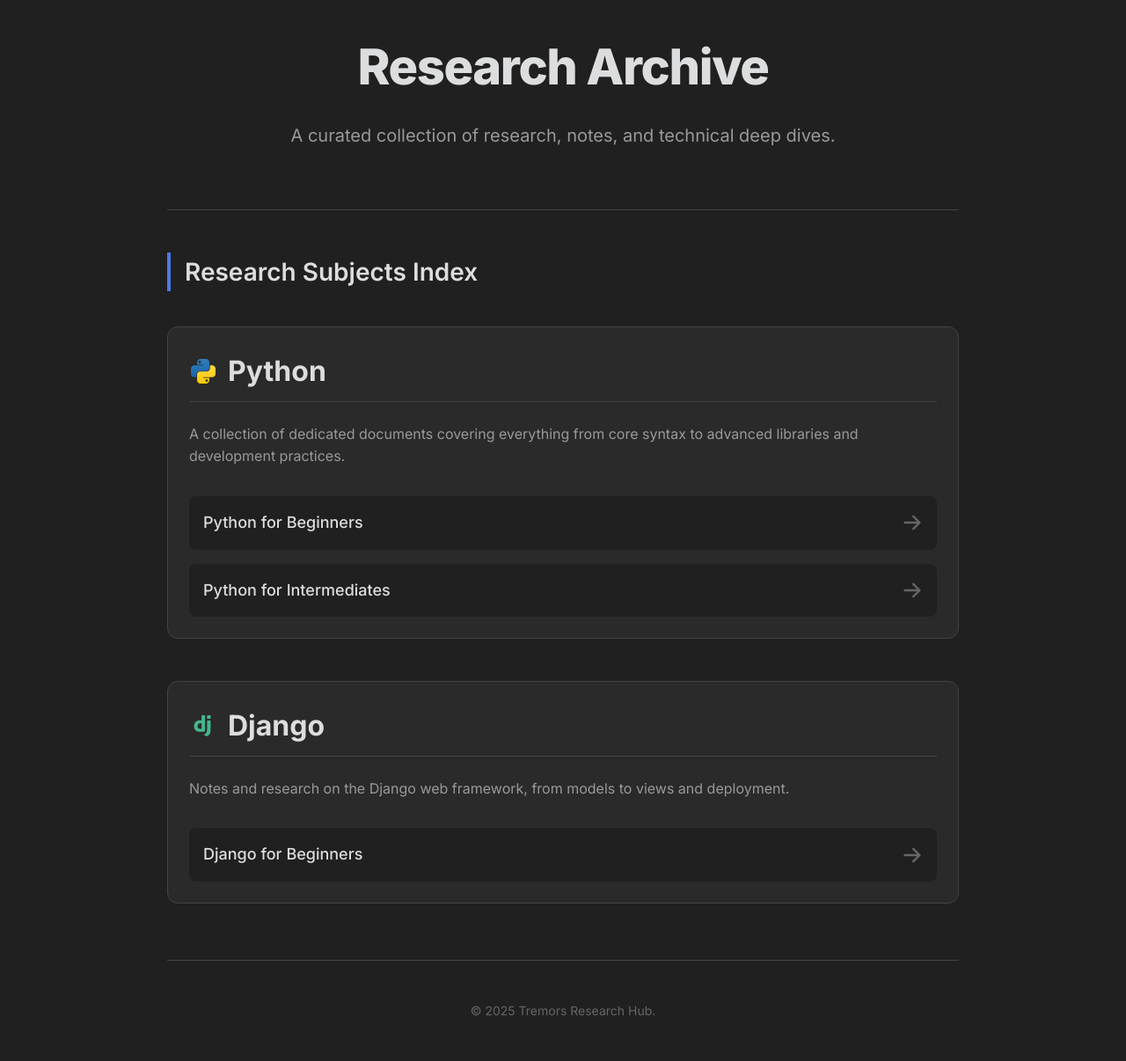
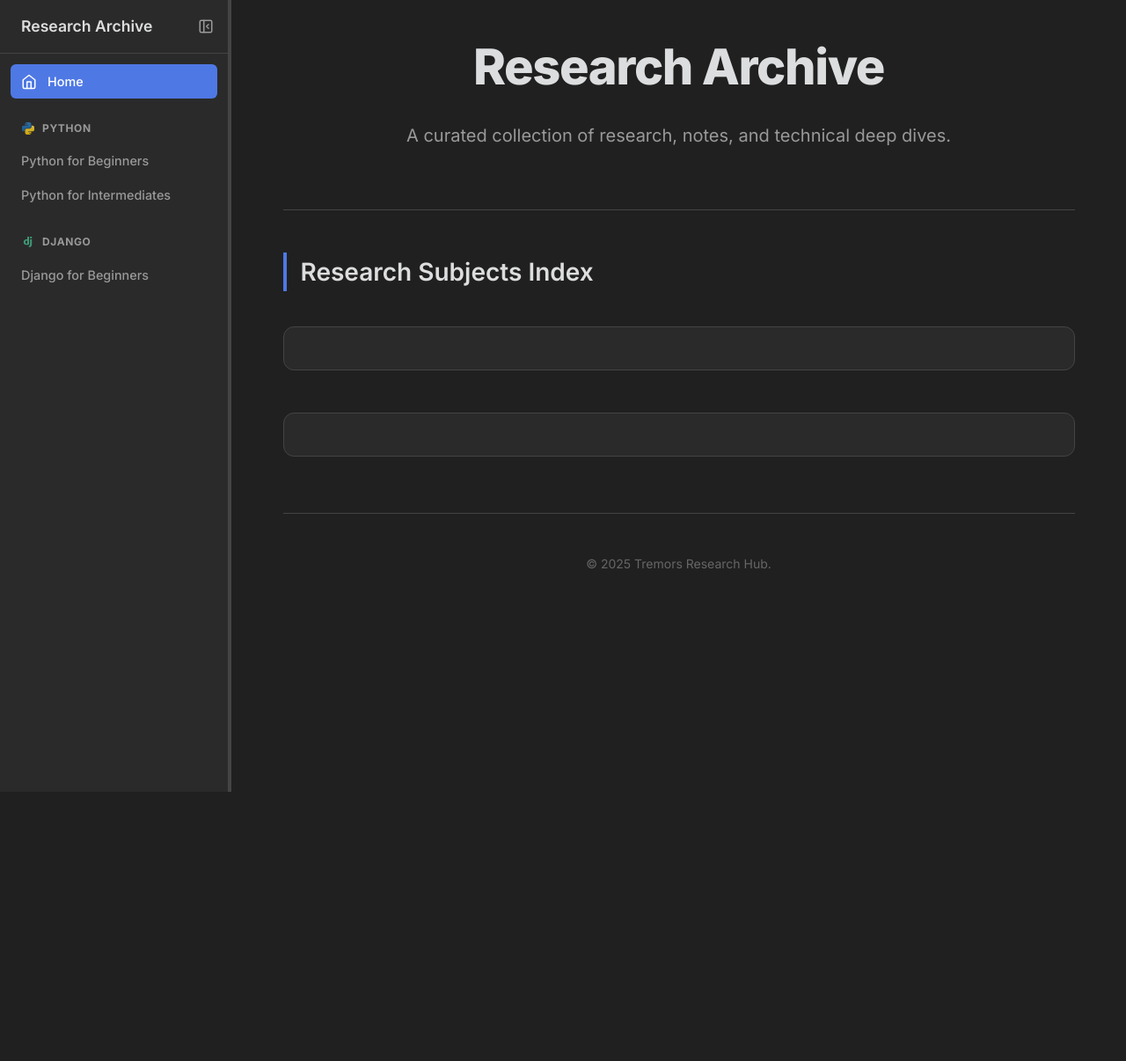
Before and after one commit to qtremors/research, a Jekyll site: the page built from index.html, in a window 1280 px wide. Shown: the whole page at 88% size. Built offline with Jekyll 4.4.1, drawn with Linux system fonts in a browser that asks for light colours; after the commit the page ends 900 px from its top, so only the background shows below that.

Commit message:
implementing obsidian like ui

```diff
--- /dev/null
+++ b/_includes/sidebar.html
@@ -0,0 +1,53 @@
+<div class="sidebar-header">
+    <a href="{{ '/' | relative_url }}" class="sidebar-title-link">
+        <h3>Research Archive</h3>
+    </a>
+    <button class="sidebar-toggle-button" aria-label="Toggle sidebar">
+        <svg xmlns="http://www.w3.org/2000/svg" width="24" height="24" viewBox="0 0 24 24" fill="none" stroke="currentColor" stroke-width="2" stroke-linecap="round" stroke-linejoin="round" class="lucide lucide-panel-left-close"><rect width="18" height="18" x="3" y="3" rx="2"/><path d="M9 3v18"/><path d="m16 15-3-3 3-3"/></svg>
+    </button>
+</div>
+
+<nav class="sidebar-nav">
+    <ul class="nav-list root-list">
+        <li>
+            <a href="{{ '/' | relative_url }}" class="nav-link {% if page.url == '/' %}is-active{% endif %}">
+                <svg xmlns="http://www.w3.org/2000/svg" width="24" height="24" viewBox="0 0 24 24" fill="none" stroke="currentColor" stroke-width="2" stroke-linecap="round" stroke-linejoin="round" class="lucide lucide-home"><path d="m3 9 9-7 9 7v11a2 2 0 0 1-2 2H5a2 2 0 0 1-2-2z"/><polyline points="9 22 9 12 15 12 15 22"/></svg>
+                <span>Home</span>
+            </a>
+        </li>
+    </ul>
+
+    <h4 class="nav-collection-title">
+        <img src="{{ '/assets/python.svg' | relative_url }}" alt="Python Icon" width="16" height="16">
+        Python
+    </h4>
+    <ul class="nav-list">
+        {% assign notes = site.python | sort: 'title' %}
+        {% for note in notes %}
+            <li>
+                <a href="{{ note.url | relative_url }}" class="nav-link {% if page.url == note.url %}is-active{% endif %}">
+                    <span>{{ note.title | default: "Untitled Note" }}</span>
+                </a>
+            </li>
+        {% else %}
+            <li class="nav-empty">No notes yet.</li>
+        {% endfor %}
+    </ul>
+
+    <h4 class="nav-collection-title">
+        <img src="{{ '/assets/django.svg' | relative_url }}" alt="Django Icon" width="16" height="16">
+        Django
+    </h4>
+    <ul class="nav-list">
+        {% assign notes = site.django | sort: 'title' %}
+        {% for note in notes %}
+            <li>
+                <a href="{{ note.url | relative_url }}" class="nav-link {% if page.url == note.url %}is-active{% endif %}">
+                    <span>{{ note.title | default: "Untitled Note" }}</span>
+                </a>
+            </li>
+        {% else %}
+            <li class="nav-empty">No notes yet.</li>
+        {% endfor %}
+    </ul>
+</nav>
--- a/_layouts/default.html
+++ b/_layouts/default.html
@@ -258,5 +258,7 @@
             });
         }
     </script>
+
+    <script src="{{ '/assets/js/main-layout.js' | relative_url }}"></script>
 </body>
 </html>
--- a/assets/css/default.css
+++ b/assets/css/default.css
@@ -26,12 +26,13 @@
         color: var(--text-normal);
         line-height: 1.6;
         margin: 0;
-        padding: 2rem 1rem;
+
     }
 
     main {
         max-width: 750px;
         margin: 0 auto;
+        padding: 2rem 1rem;
     }
 
 
--- /dev/null
+++ b/assets/css/main-layout.css
@@ -0,0 +1,213 @@
+/*
+ * Main layout structure for sidebar, resizer, and content
+ * Mimics an Obsidian-style layout
+ */
+
+:root {
+    /* Set default sidebar width, can be overridden by JS */
+    --sidebar-width: 260px;
+    --sidebar-min-width: 220px;
+    --sidebar-max-width: 500px;
+}
+
+/* Remove default padding/margin from body for the vh-based layout */
+body {
+    padding: 0;
+    margin: 0;
+    overflow: hidden; /* Prevent body from scrolling */
+}
+
+.page-wrapper {
+    display: grid;
+    grid-template-columns: var(--sidebar-width) 3px 1fr;
+    grid-template-rows: 100vh;
+    height: 100vh;
+    background-color: var(--background-primary);
+}
+
+.sidebar {
+    grid-column: 1;
+    background-color: var(--background-secondary);
+    border-right: 1px solid var(--background-modifier-border);
+    display: flex;
+    flex-direction: column;
+    overflow: hidden;
+    transition: width 0.2s ease-in-out;
+}
+
+.sidebar-resizer {
+    grid-column: 2;
+    cursor: col-resize;
+    background-color: var(--background-modifier-border);
+    transition: background-color 0.2s;
+    z-index: 10;
+}
+
+.sidebar-resizer:hover {
+    background-color: var(--interactive-accent);
+}
+
+.content-wrapper {
+    grid-column: 3;
+    overflow-y: auto; /* This is now the main scrollable area */
+    height: 100vh;
+}
+
+/* --- Sidebar Content Styling --- */
+
+.sidebar-header {
+    display: flex;
+    align-items: center;
+    justify-content: space-between;
+    padding: 1rem 0.75rem 1rem 1.5rem;
+    border-bottom: 1px solid var(--background-modifier-border);
+    flex-shrink: 0;
+}
+
+.sidebar-header h3 {
+    margin: 0;
+    font-size: 1.1rem;
+    font-weight: 600;
+}
+
+a.sidebar-title-link {
+    color: var(--text-normal);
+    text-decoration: none;
+}
+a.sidebar-title-link:hover {
+    color: white;
+}
+
+.sidebar-toggle-button {
+    background: none;
+    border: none;
+    color: var(--text-muted);
+    padding: 4px;
+    cursor: pointer;
+    border-radius: 6px;
+    display: flex;
+    align-items: center;
+    justify-content: center;
+}
+.sidebar-toggle-button:hover {
+    background-color: var(--background-modifier-hover);
+    color: var(--text-normal);
+}
+.sidebar-toggle-button svg {
+    width: 18px;
+    height: 18px;
+}
+
+.sidebar-nav {
+    padding: 0.75rem;
+    overflow-y: auto;
+    flex-grow: 1;
+}
+
+.nav-collection-title {
+    font-size: 0.75rem;
+    font-weight: 700;
+    color: var(--text-muted);
+    text-transform: uppercase;
+    letter-spacing: 0.05em;
+    margin: 1.5rem 0 0.5rem 0.75rem;
+    display: flex;
+    align-items: center;
+    gap: 0.5rem;
+}
+.nav-collection-title img,
+.nav-collection-title svg {
+    width: 16px;
+    height: 16px;
+    opacity: 0.8;
+}
+
+.nav-list {
+    list-style: none;
+    padding: 0;
+    margin: 0;
+}
+
+.nav-list.root-list {
+    margin-bottom: 0.5rem;
+}
+
+.nav-link {
+    display: flex;
+    align-items: center;
+    gap: 0.75rem;
+    padding: 0.5rem 0.75rem;
+    border-radius: 6px;
+    text-decoration: none;
+    color: var(--text-muted);
+    font-size: 0.9rem;
+    font-weight: 500;
+    white-space: nowrap;
+    overflow: hidden;
+    text-overflow: ellipsis;
+}
+.nav-link svg {
+    width: 18px;
+    height: 18px;
+    flex-shrink: 0;
+}
+
+.nav-link:hover {
+    background-color: var(--background-modifier-hover);
+    color: var(--text-normal);
+}
+
+.nav-link.is-active {
+    background-color: var(--interactive-accent);
+    color: white;
+}
+
+.nav-empty {
+    font-size: 0.85rem;
+    color: var(--text-faint);
+    padding: 0.25rem 0.75rem;
+    font-style: italic;
+}
+
+
+/* --- Collapsed State --- */
+
+.page-wrapper.sidebar-collapsed .sidebar {
+    --sidebar-width: 0px;
+    overflow: hidden;
+    padding: 0;
+    border-right: none;
+}
+
+.page-wrapper.sidebar-collapsed .sidebar > * {
+    display: none;
+}
+
+.page-wrapper.sidebar-collapsed {
+    grid-template-columns: 0px 3px 1fr;
+}
+
+/* A bit of a hack to show the toggle button when collapsed */
+.page-wrapper.sidebar-collapsed .sidebar-resizer {
+    position: relative;
+    background-color: var(--background-primary);
+}
+.page-wrapper.sidebar-collapsed .sidebar-resizer:hover {
+    background-color: var(--interactive-accent);
+}
+
+.page-wrapper.sidebar-collapsed .sidebar-toggle-button {
+    display: flex;
+    position: absolute;
+    top: 10px;
+    left: -1px; /* Overlap the resizer */
+    z-index: 20;
+    background-color: var(--background-secondary);
+    border: 1px solid var(--background-modifier-border);
+    border-radius: 0 6px 6px 0;
+    padding: 8px;
+    transform: translateX(100%); /* Move it onto the content pane */
+}
+.page-wrapper.sidebar-collapsed .sidebar-toggle-button svg {
+    transform: scaleX(-1); /* Flip icon */
+}
--- /dev/null
+++ b/assets/js/main-layout.js
@@ -0,0 +1,85 @@
+document.addEventListener('DOMContentLoaded', () => {
+    const pageWrapper = document.querySelector('.page-wrapper');
+    const sidebar = document.querySelector('.sidebar');
+    const resizer = document.querySelector('.sidebar-resizer');
+    const toggleBtn = document.querySelector('.sidebar-toggle-button');
+
+    if (!pageWrapper || !sidebar || !resizer || !toggleBtn) {
+        console.warn('Sidebar layout elements not found. Skipping layout script.');
+        return;
+    }
+
+    // --- Config ---
+    const STORAGE_KEY_WIDTH = 'sidebarWidth';
+    const STORAGE_KEY_COLLAPSED = 'sidebarCollapsed';
+    const MIN_WIDTH = parseInt(getComputedStyle(document.documentElement).getPropertyValue('--sidebar-min-width') || '220');
+    const MAX_WIDTH = parseInt(getComputedStyle(document.documentElement).getPropertyValue('--sidebar-max-width') || '500');
+
+    // --- State Initialization ---
+    const initLayout = () => {
+        // Load collapsed state
+        const isCollapsed = localStorage.getItem(STORAGE_KEY_COLLAPSED) === 'true';
+        if (isCollapsed) {
+            pageWrapper.classList.add('sidebar-collapsed');
+        }
+
+        // Load saved width
+        const savedWidth = localStorage.getItem(STORAGE_KEY_WIDTH);
+        if (savedWidth && !isCollapsed) {
+            const newWidth = Math.max(MIN_WIDTH, Math.min(parseInt(savedWidth), MAX_WIDTH));
+            document.documentElement.style.setProperty('--sidebar-width', `${newWidth}px`);
+        }
+    };
+
+    // --- Toggle/Collapse Logic ---
+    const handleToggle = () => {
+        const isCollapsed = pageWrapper.classList.toggle('sidebar-collapsed');
+        localStorage.setItem(STORAGE_KEY_COLLAPSED, isCollapsed);
+
+        // If we are un-collapsing, restore the saved width
+        if (!isCollapsed) {
+            const savedWidth = localStorage.getItem(STORAGE_KEY_WIDTH) || `${MIN_WIDTH}px`;
+            document.documentElement.style.setProperty('--sidebar-width', savedWidth);
+        }
+    };
+
+    // --- Resize Logic ---
+    const startResize = (e) => {
+        // Don't resize if collapsed
+        if (pageWrapper.classList.contains('sidebar-collapsed')) {
+            return;
+        }
+
+        e.preventDefault();
+        document.addEventListener('mousemove', doResize);
+        document.addEventListener('mouseup', stopResize);
+    };
+
+    const doResize = (e) => {
+        let newWidth = e.clientX;
+
+        // Enforce min/max width
+        if (newWidth < MIN_WIDTH) newWidth = MIN_WIDTH;
+        if (newWidth > MAX_WIDTH) newWidth = MAX_WIDTH;
+
+        document.documentElement.style.setProperty('--sidebar-width', `${newWidth}px`);
+    };
+
+    const stopResize = () => {
+        document.removeEventListener('mousemove', doResize);
+        document.removeEventListener('mouseup', stopResize);
+
+        // Save the new width
+        const newWidth = document.documentElement.style.getPropertyValue('--sidebar-width');
+        if (newWidth) {
+            localStorage.setItem(STORAGE_KEY_WIDTH, newWidth);
+        }
+    };
+
+    // --- Attach Event Listeners ---
+    toggleBtn.addEventListener('click', handleToggle);
+    resizer.addEventListener('mousedown', startResize);
+
+    // --- Run Initialization ---
+    initLayout();
+});
--- a/index.html
+++ b/index.html
@@ -11,9 +11,22 @@
 
     <link rel="stylesheet" href="index.css">
 
+    <link rel="stylesheet" href="assets/css/main-layout.css">
+
     <link href="https://fonts.googleapis.com/css2?family=Inter:wght@400;500;600;700;800&display=swap" rel="stylesheet">
 </head>
 <body>
+
+    <div class="page-wrapper">
+
+        <aside class="sidebar">
+            {% include sidebar.html %}
+        </aside>
+
+        <div class="sidebar-resizer"></div>
+
+        <div class="content-wrapper">
+
             <div class="container">
                 <header>
                     <h1>Research Archive</h1>
@@ -24,59 +37,9 @@
                     <h2>Research Subjects Index</h2>
 
                     <section class="index-section">
-                <h3>
-                    <img src="assets/python.svg" alt="Python Icon" width="24" height="24">
-                    Python
-                </h3>
-                <p>
-                    A collection of dedicated documents covering everything from core syntax to advanced libraries and development practices.
-                </p>
-
-                <ul class="file-list">
-                    {% assign notes = site.python | sort: 'title' %}
-                    {% for note in notes %}
-                        <li>
-                            <a href="{{ note.url | relative_url }}">
-                                <span>{{ note.title | default: "Untitled Note" }}</span>
-                                <svg class="arrow-icon" xmlns="http://www.w3.org/2000/svg" viewBox="0 0 20 20" fill="currentColor">
-                                    <path fill-rule="evenodd" d="M10.293 3.293a1 1 0 011.414 0l6 6a1 1 0 010 1.414l-6 6a1 1 0 01-1.414-1.414L14.586 11H3a1 1 0 110-2h11.586l-4.293-4.293a1 1 0 010-1.414z" clip-rule="evenodd" />
-                                </svg>
-                            </a>
-                        </li>
-                    {% else %}
-                        <div class="empty-section">
-                           <p>No research notes found in this section yet.</p>
-                        </div>
-                    {% endfor %}
-                </ul>
                         </section>
 
                     <section class="index-section">
-                <h3>
-                    <img src="assets/django.svg" alt="Django Icon" width="24" height="24">
-                    Django
-                </h3>
-                <p>
-                    Notes and research on the Django web framework, from models to views and deployment.
-                </p>
-
-                <ul class="file-list">
-                    {% assign notes = site.django | sort: 'title' %}
-                    {% for note in notes %}
-                        <li>
-                            <a href="{{ note.url | relative_url }}">
-                                <span>{{ note.title | default: "Untitled Note" }}</span>
-                                <svg class="arrow-icon" xmlns="http://www.w3.org/2000/svg" viewBox="0 0 20 20" fill="currentColor">
-                                    <path fill-rule="evenodd" d="M10.293 3.293a1 1 0 011.414 0l6 6a1 1 0 010 1.414l-6 6a1 1 0 01-1.414-1.414L14.586 11H3a1 1 0 110-2h11.586l-4.293-4.293a1 1 0 010-1.414z" clip-rule="evenodd" />
-                                </svg>
-                            </a>
-                        </li>
-                    {% else %}
-                        <div class="empty-section">
-                           <p>No research notes found in this section yet.</p>
-                        </div>
-                    {% endfor %}
-                </ul>
                         </section>
 
                 </main>
@@ -85,5 +48,9 @@
                     <p>&copy; 2025 Tremors Research Hub.</p>
                 </footer>
             </div>
+            </div>
+        </div>
+    <script src="assets/js/main-layout.js"></script>
+
 </body>
 </html>
```
Lines whose indentation alone changed are shown as unchanged.
